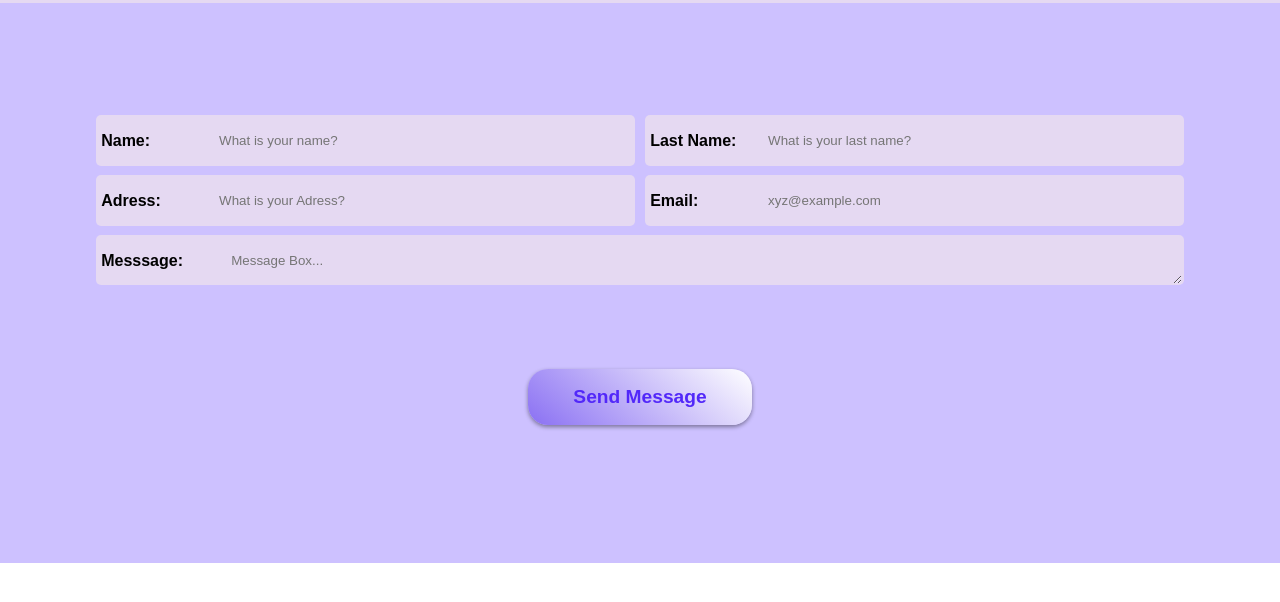
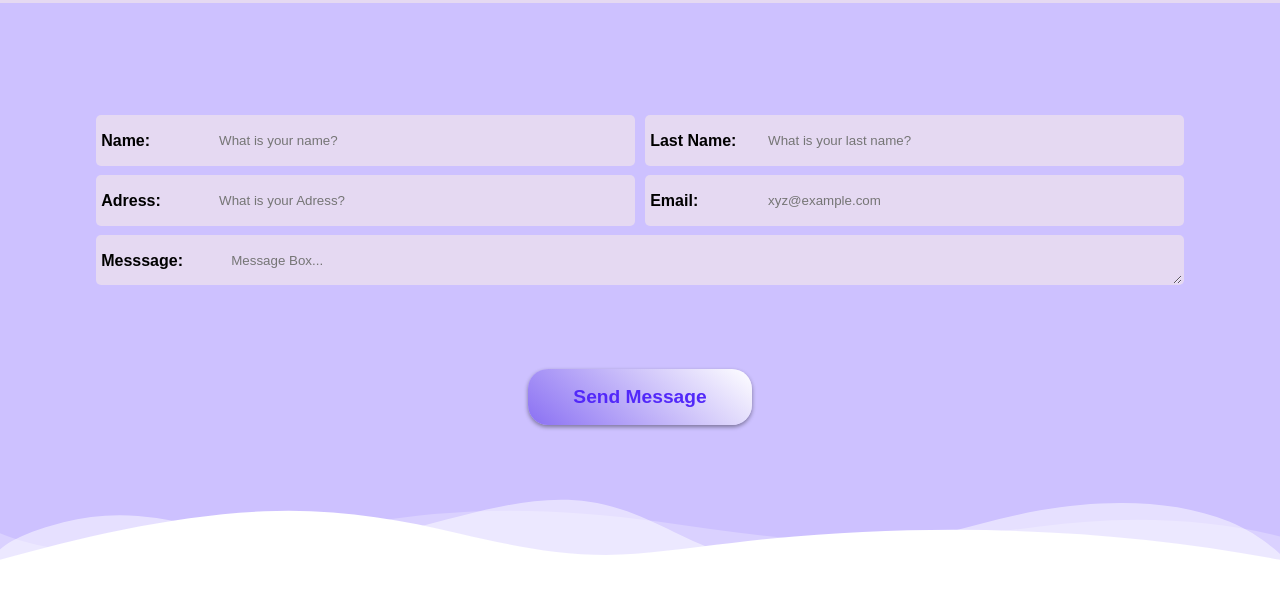
Before and after one commit to HamzaShabir0786/NKG, a plain HTML site: page index.html in a window 1280 px wide. Shown: the part 72-674 px from the top of the page. Drawn offline with nearby package versions, Linux system fonts and the light colour scheme.

Commit message:
change againn

```diff
--- a/index.css
+++ b/index.css
@@ -12,6 +12,7 @@
   background-color: #cdc1ff;
   width: 100%;
   height: 70vh;
+  position: relative;
 }
 .contact-div {
   width: 100%;
@@ -86,23 +87,6 @@ textarea {
   color: black;
 }
 
-@media (max-width: 800px) {
-  .section-contact {
-    padding: 0.2rem;
-    height: 100vh;
-    width: 100%;
-  }
-  .contact-div {
-    height: auto;
-    width: 100%;
-    padding: 0.2rem 0.2rem;
-    grid-template-columns: repeat(auto-fit, minmax(290px, 1fr));
-  }
-  .contact-item5 {
-    grid-column: span 1;
-    height: auto;
-  }
-}
 .nav-container {
   width: 100%;
   padding: 0.5rem;
@@ -151,7 +135,44 @@ textarea {
   width: 100%;
   border-bottom-color: rgb(134, 88, 241);
 }
+.custom-shape-divider-bottom-1730228727 {
+  position: absolute;
+  bottom: 0;
+  left: 0;
+  width: 100%;
+  overflow: hidden;
+  line-height: 0;
+  transform: rotate(180deg);
+}
 
+.custom-shape-divider-bottom-1730228727 svg {
+  position: relative;
+  display: block;
+  width: calc(100% + 1.3px);
+  height: 69px;
+}
+
+.custom-shape-divider-bottom-1730228727 .shape-fill {
+  fill: #ffffff;
+}
+
+@media (max-width: 800px) {
+  .section-contact {
+    padding: 0.2rem;
+    height: 100vh;
+    width: 100%;
+  }
+  .contact-div {
+    height: auto;
+    width: 100%;
+    padding: 0.2rem 0.2rem;
+    grid-template-columns: repeat(auto-fit, minmax(290px, 1fr));
+  }
+  .contact-item5 {
+    grid-column: span 1;
+    height: auto;
+  }
+}
 /* New Addition */
 @media (max-width: 799px) {
   .contact-item5 {
@@ -165,6 +186,9 @@ textarea {
   .contact-item5 {
     grid-column: span 1;
     height: auto;
+  }
+  button {
+    margin-top: 3rem;
   }
 }
 
--- a/index.html
+++ b/index.html
@@ -113,7 +113,32 @@
           </div>
         </div>
       </form>
+
+      <div class="custom-shape-divider-bottom-1730228727">
+        <svg
+          data-name="Layer 1"
+          xmlns="http://www.w3.org/2000/svg"
+          viewBox="0 0 1200 120"
+          preserveAspectRatio="none"
+        >
+          <path
+            d="M0,0V46.29c47.79,22.2,103.59,32.17,158,28,70.36-5.37,136.33-33.31,206.8-37.5C438.64,32.43,512.34,53.67,583,72.05c69.27,18,138.3,24.88,209.4,13.08,36.15-6,69.85-17.84,104.45-29.34C989.49,25,1113-14.29,1200,52.47V0Z"
+            opacity=".25"
+            class="shape-fill"
+          ></path>
+          <path
+            d="M0,0V15.81C13,36.92,27.64,56.86,47.69,72.05,99.41,111.27,165,111,224.58,91.58c31.15-10.15,60.09-26.07,89.67-39.8,40.92-19,84.73-46,130.83-49.67,36.26-2.85,70.9,9.42,98.6,31.56,31.77,25.39,62.32,62,103.63,73,40.44,10.79,81.35-6.69,119.13-24.28s75.16-39,116.92-43.05c59.73-5.85,113.28,22.88,168.9,38.84,30.2,8.66,59,6.17,87.09-7.5,22.43-10.89,48-26.93,60.65-49.24V0Z"
+            opacity=".5"
+            class="shape-fill"
+          ></path>
+          <path
+            d="M0,0V5.63C149.93,59,314.09,71.32,475.83,42.57c43-7.64,84.23-20.12,127.61-26.46,59-8.63,112.48,12.24,165.56,35.4C827.93,77.22,886,95.24,951.2,90c86.53-7,172.46-45.71,248.8-84.81V0Z"
+            class="shape-fill"
+          ></path>
+        </svg>
+      </div>
     </section>
+
     <script src="https://unpkg.com/aos@next/dist/aos.js"></script>
     <script>
       AOS.init();
```
